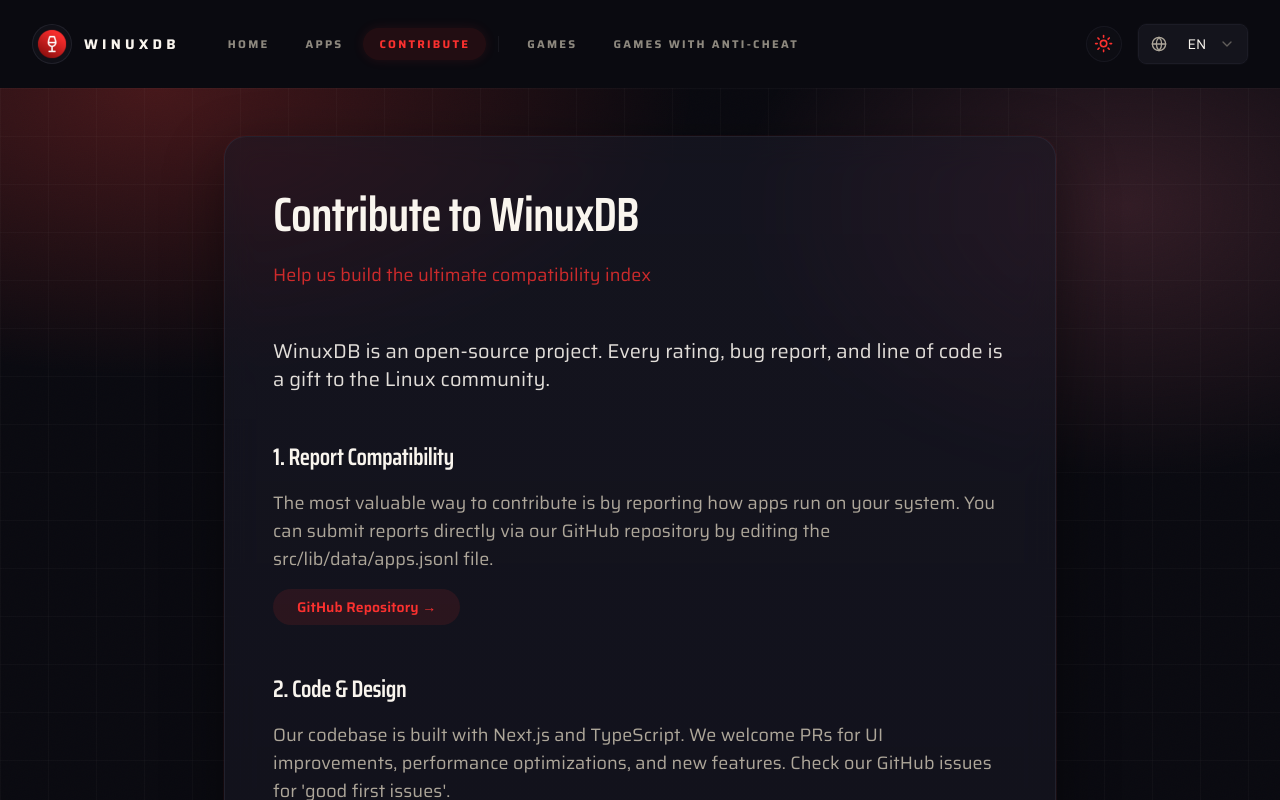
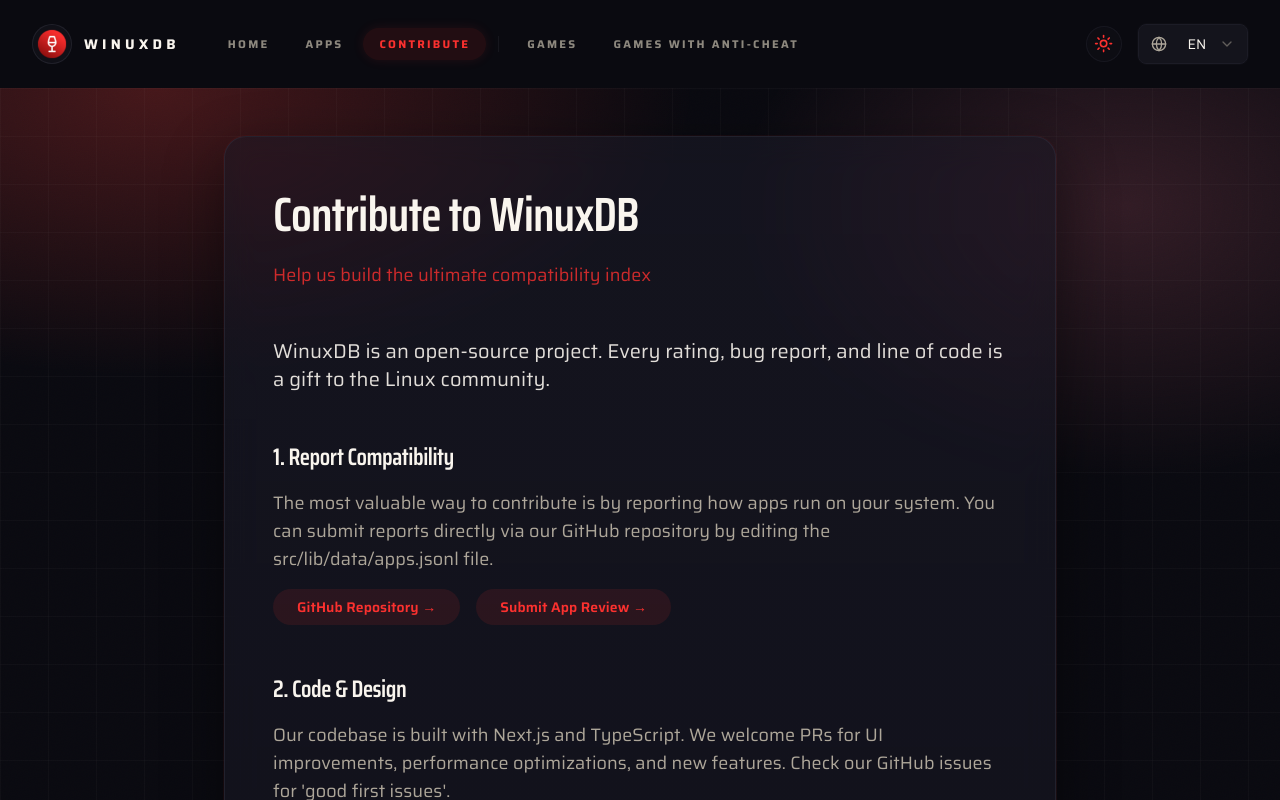
Before and after one commit to LucasFormiga/winuxdb, a Next.js app: page /en/contribute in a window 1280 px wide. Shown: the top 800 px of the page. Built offline with nearby package versions, Linux system fonts and the light colour scheme.

Commit message:
refactor: switching dots for stars on popularity, translating github repo button

```diff
--- a/messages/en.json
+++ b/messages/en.json
@@ -340,7 +340,9 @@
     "sections": {
       "reporting": {
         "title": "1. Report Compatibility",
-        "content": "The most valuable way to contribute is by reporting how apps run on your system. You can submit reports directly via our GitHub repository by editing the src/lib/data/apps.jsonl file."
+        "content": "The most valuable way to contribute is by reporting how apps run on your system. You can submit reports directly via our GitHub repository by editing the src/lib/data/apps.jsonl file.",
+        "cta": "Submit App Review",
+        "githubRepo": "GitHub Repository"
       },
       "code": {
         "title": "2. Code & Design",
--- a/messages/es.json
+++ b/messages/es.json
@@ -340,7 +340,9 @@
     "sections": {
       "reporting": {
         "title": "1. Informe Compatibilidad",
-        "content": "La forma más valiosa de contribuir es informando cómo funcionan las aplicaciones en su sistema. Puede enviar informes directamente a través de nuestro repositorio de GitHub editando el archivo src/lib/data/apps.jsonl."
+        "content": "La forma más valiosa de contribuir es informando cómo funcionan las aplicaciones en su sistema. Puede enviar informes directamente a través de nuestro repositorio de GitHub editando el archivo src/lib/data/apps.jsonl.",
+        "cta": "Enviar reseña de app",
+        "githubRepo": "Repositorio de GitHub"
       },
       "code": {
         "title": "2. Código y Diseño",
--- a/messages/pt.json
+++ b/messages/pt.json
@@ -340,7 +340,9 @@
     "sections": {
       "reporting": {
         "title": "1. Relate a Compatibilidade",
-        "content": "A forma mais valiosa de contribuir é relatando como os apps rodam no seu sistema. Você pode enviar relatos diretamente pelo nosso repositório no GitHub editando o arquivo src/lib/data/apps.jsonl."
+        "content": "A forma mais valiosa de contribuir é relatando como os apps rodam no seu sistema. Você pode enviar relatos diretamente pelo nosso repositório no GitHub editando o arquivo src/lib/data/apps.jsonl.",
+        "cta": "Enviar avaliação do app",
+        "githubRepo": "Repositório no GitHub"
       },
       "code": {
         "title": "2. Código e Design",
--- a/src/app/[locale]/contribute/page.tsx
+++ b/src/app/[locale]/contribute/page.tsx
@@ -28,14 +28,24 @@ export default async function ContributePage({ params }: { params: Promise<{ loc
               <div className="space-y-4">
                 <h2 className="text-2xl font-semibold text-foreground">{t('sections.reporting.title')}</h2>
                 <p className="text-lg">{t('sections.reporting.content')}</p>
+                <div className="flex flex-wrap gap-4">
                   <a
                     href="https://github.com/LucasFormiga/winuxdb"
                     target="_blank"
                     rel="noreferrer"
                     className="inline-block rounded-full bg-primary/10 px-6 py-2 text-sm font-semibold text-primary transition-colors hover:bg-primary/20"
                   >
-                  GitHub Repository →
+                    {t('sections.reporting.githubRepo')} →
                   </a>
+                  <a
+                    href="https://forms.gle/1iX4BgLv2myNTvoLA"
+                    target="_blank"
+                    rel="noreferrer"
+                    className="inline-block rounded-full bg-primary/10 px-6 py-2 text-sm font-semibold text-primary transition-colors hover:bg-primary/20"
+                  >
+                    {t('sections.reporting.cta')} →
+                  </a>
+                </div>
               </div>
 
               <div className="space-y-4">
--- a/src/components/molecules/AppCard.tsx
+++ b/src/components/molecules/AppCard.tsx
@@ -1,4 +1,4 @@
-import { ArrowRight, Calendar, Hash, Image as ImageIcon, Sparkles, Users } from 'lucide-react'
+import { ArrowRight, Calendar, Hash, Image as ImageIcon, Star, Users } from 'lucide-react'
 import Image from 'next/image'
 import { useTranslations } from 'next-intl'
 import RatingMedal from '@/components/atoms/RatingMedal'
@@ -35,12 +35,8 @@ export default function AppCard({ app }: AppCardProps) {
           </div>
           <div className="absolute top-3 right-3 flex flex-col items-end gap-2 opacity-0 transition-opacity duration-300 group-hover:opacity-100">
             <div className="flex items-center gap-1 rounded-full bg-black/60 px-2 py-1 text-[0.6rem] font-bold text-white backdrop-blur-md border border-white/10">
-              <Sparkles className="size-2.5 text-yellow-400" />
               {Array.from({ length: 5 }).map((_, i) => (
-                <div
-                  key={i}
-                  className={`size-1 rounded-full ${i < app.popularity ? 'bg-yellow-400' : 'bg-white/20'}`}
-                />
+                <Star key={i} className={`size-4 ${i < app.popularity ? 'text-yellow-400' : 'text-white/20'}`} />
               ))}
             </div>
           </div>
```
Lines whose indentation alone changed are shown as unchanged.
